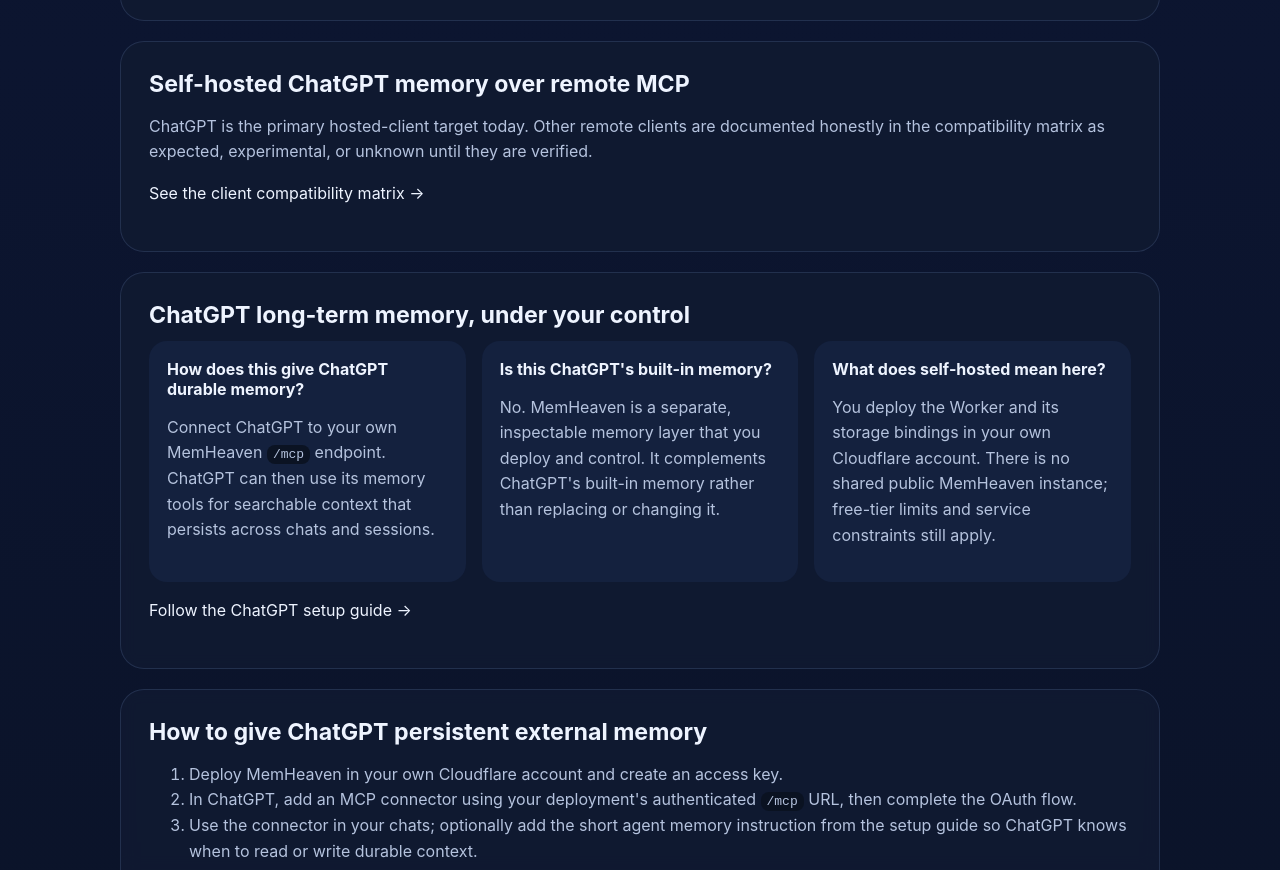
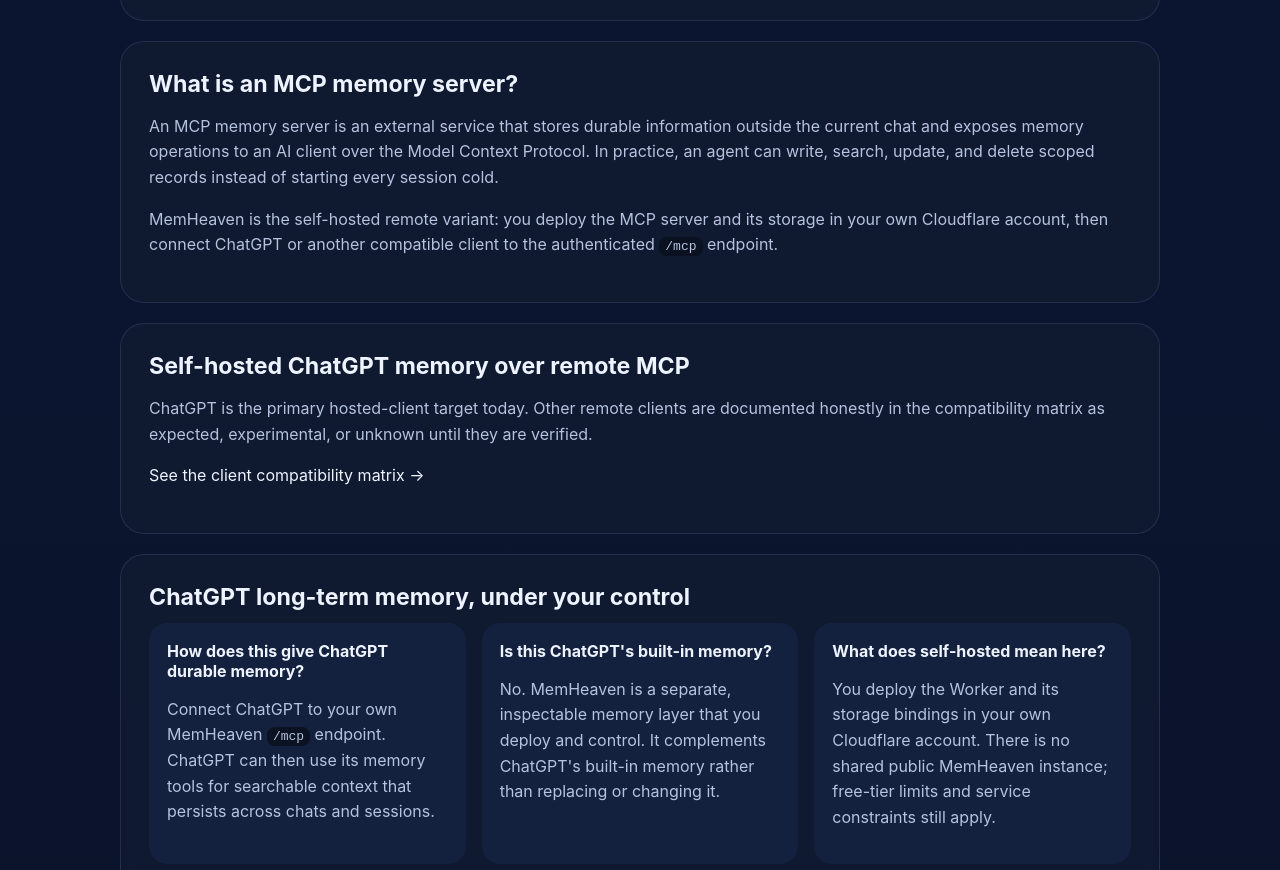
Before and after one commit to nazar256/memheaven, a website: page site/index.html in a window 1280 px wide. Shown: the part 1813-2683 px from the top of the page. Drawn offline with Linux system fonts and the light colour scheme.

Commit message:
Explain MCP memory server intent

```diff
--- a/site/index.html
+++ b/site/index.html
@@ -196,6 +196,12 @@
       </section>
 
       <section>
+        <h2>What is an MCP memory server?</h2>
+        <p>An MCP memory server is an external service that stores durable information outside the current chat and exposes memory operations to an AI client over the Model Context Protocol. In practice, an agent can write, search, update, and delete scoped records instead of starting every session cold.</p>
+        <p>MemHeaven is the self-hosted remote variant: you deploy the MCP server and its storage in your own Cloudflare account, then connect ChatGPT or another compatible client to the authenticated <code>/mcp</code> endpoint.</p>
+      </section>
+
+      <section>
         <h2>Self-hosted ChatGPT memory over remote MCP</h2>
         <p>ChatGPT is the primary hosted-client target today. Other remote clients are documented honestly in the compatibility matrix as expected, experimental, or unknown until they are verified.</p>
         <p><a class="link" href="https://github.com/nazar256/memheaven/blob/main/docs/CLIENT_COMPATIBILITY.md">See the client compatibility matrix →</a></p>
```
Also changed, not shown: docs/DISCOVERABILITY_CAMPAIGN.md (+1 -0 lines), tests/site.metadata.test.ts (+3 -0 lines).
